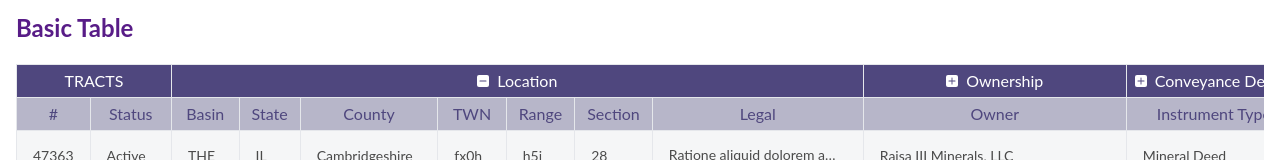
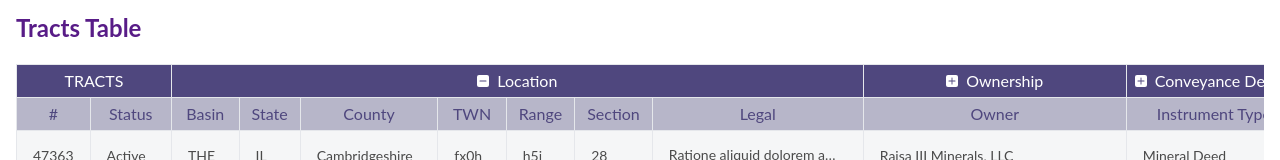
Before and after one commit to AgkTF/react-table-demo, a React (Create React App) app: page / in a window 1280 px wide. Shown: the top 160 px of the page. Built offline with nearby package versions, Linux system fonts and the light colour scheme.

Commit message:
-	renamed:    src/tables/BasicTable/BasicTable.tsx -> src/tables/TractsTable/TractsTable.tsx

```diff
--- a/src/tables/BasicTable/BasicTable.tsx
+++ b/src/tables/TractsTable/TractsTable.tsx
@@ -351,7 +351,7 @@ export function BasicTable() {
 
   return (
     <section className="py-3 px-4">
-      <h2 className="font-bold text-2xl text-purple-900">Basic Table</h2>
+      <h2 className="font-bold text-2xl text-purple-900">Tracts Table</h2>
 
       <div className="w-full overflow-auto max-h-[1000px]">
         <table className="mt-5 table-fixed" ref={tableRef}>
--- a/src/tables/index.ts
+++ b/src/tables/index.ts
@@ -1 +1 @@
-export * from './BasicTable/BasicTable';
+export * from './TractsTable/TractsTable';
```
